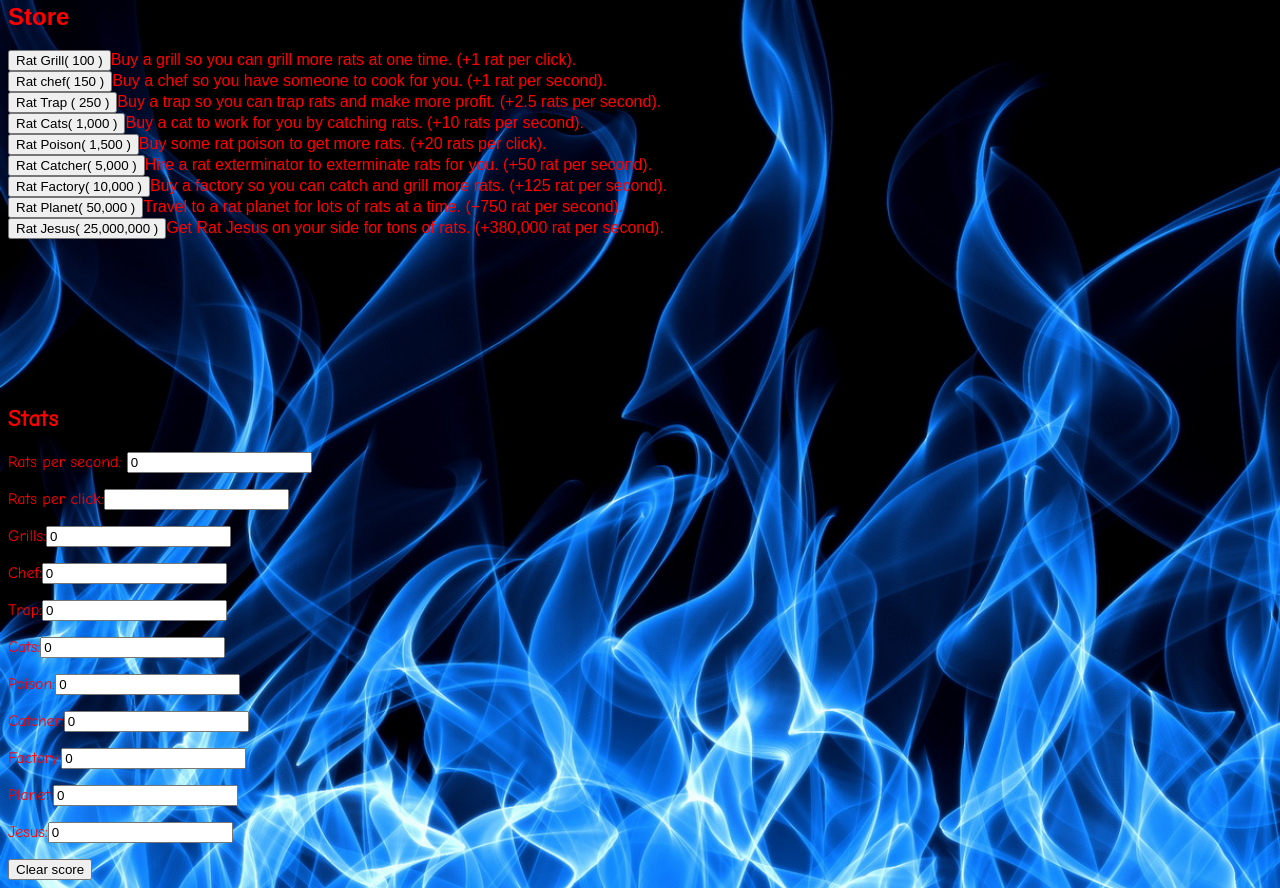
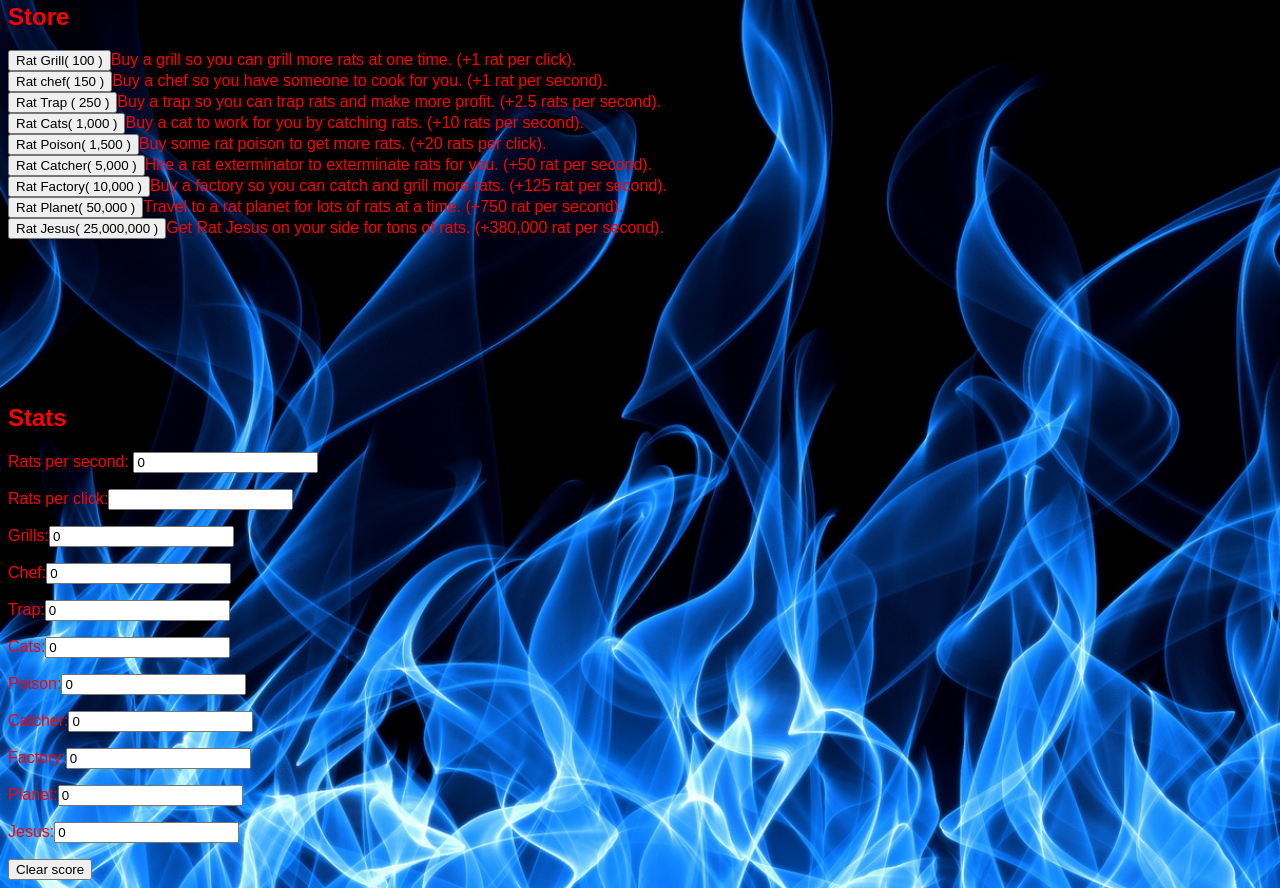
Before and after one commit to TheBoi1/4b-diversity, a plain HTML site: page index.html in a window 1280 px wide. Shown: the part 522-1410 px from the top of the page. Drawn offline with nearby package versions, Linux system fonts and the light colour scheme.

Commit message:
Font chnaged

```diff
--- a/webapp.css
+++ b/webapp.css
@@ -25,7 +25,7 @@ h1 {
 
 /* stats text align, fonts, and color*/
 #stats {
-	font-family: "Comic Sans MS", cursive, sans-serif;
+	font-family: fantasy;
 	color: red;
 
 
```
